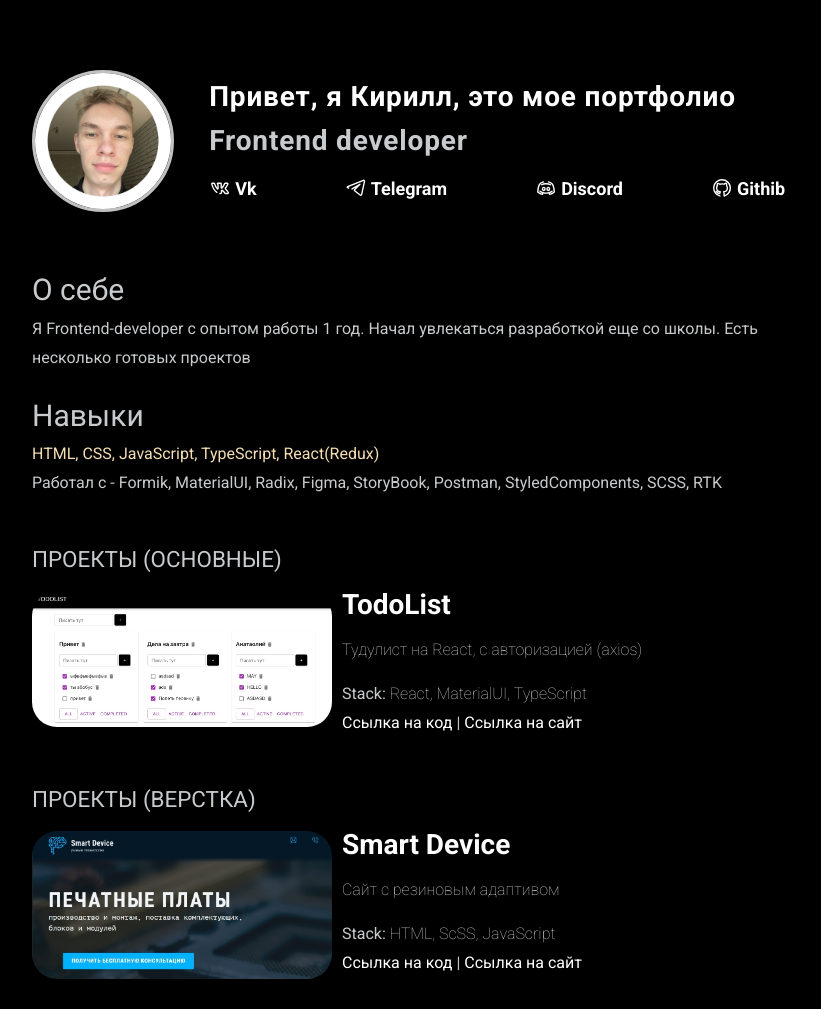
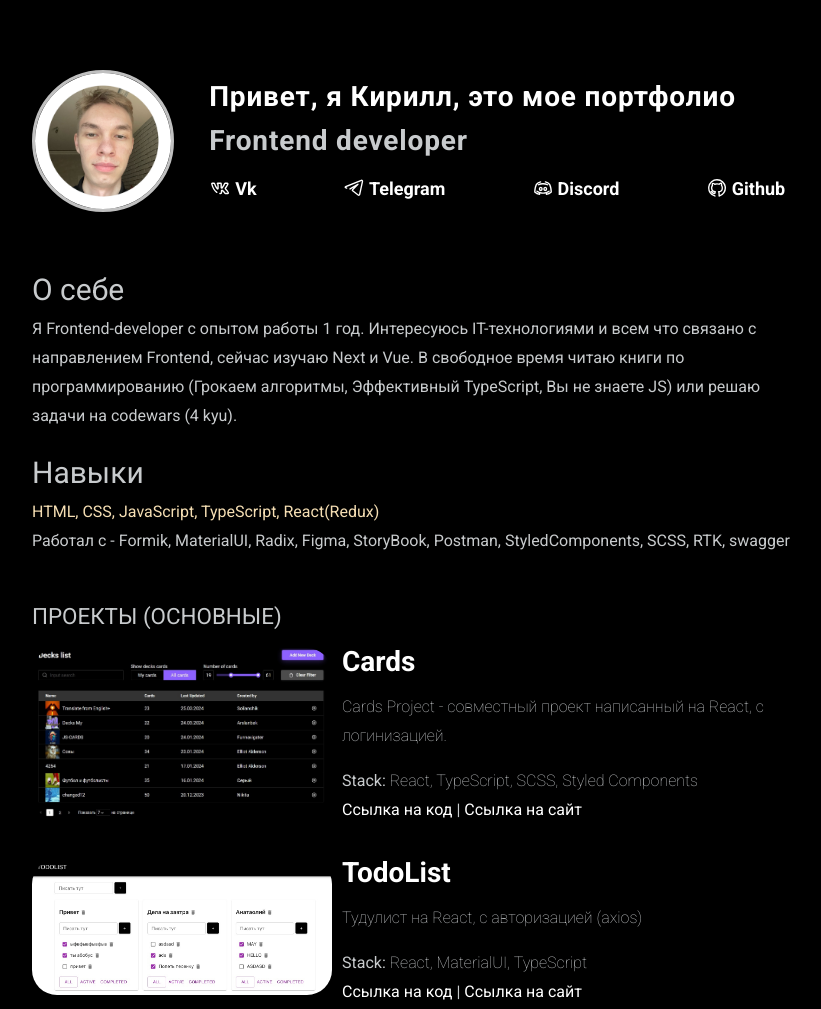
Before and after one commit to camperfail86/portfolio-frontend, a plain HTML site: page index.html in a window 1280 px wide. Shown: the top 1009 px of the page, without its empty margins (228-1049 px from the left). Drawn offline with Linux system fonts and the light colour scheme.

Commit message:
добавление проекта

```diff
--- a/index.html
+++ b/index.html
@@ -24,7 +24,7 @@
               <img src="./assets/img/icons/vk.svg" alt="vk.">
               <span>Vk</span>
             </a>
-            <a href="https://t.me/k1r1lloid" target="_blank" class="content__social-item">
+            <a href="https://t.me/kochkin_dev" target="_blank" class="content__social-item">
               <img src="./assets/img/icons/telegram.svg" alt="telegram.">
               <span>Telegram</span>
             </a>
@@ -34,7 +34,7 @@
             </a>
             <a href="https://github.com/camperfail86" target="_blank" class="content__social-item">
               <img src="./assets/img/icons/github.svg" alt="github.">
-              <span>Githib</span>
+              <span>Github</span>
             </a>
           </nav>
         </div>
@@ -44,7 +44,8 @@
           <div class="main-item__description">
             <h2>О себе</h2>
             <p>Я Frontend-developer с опытом работы 1 год.
-              Начал увлекаться разработкой еще со школы. Есть несколько готовых проектов
+              Интересуюсь IT-технологиями и всем что связано с направлением Frontend, сейчас изучаю Next и Vue.
+              В свободное время читаю книги по программированию (Грокаем алгоритмы, Эффективный TypeScript, Вы не знаете JS) или решаю задачи на codewars (4 kyu).
             </p>
           </div>
         </div>
@@ -52,19 +53,39 @@
           <div class="main-item__description">
             <h2>Навыки</h2>
             <span class="main-item__primary">HTML, CSS, JavaScript, TypeScript, React(Redux)</span>
-            <p>Работал с - Formik, MaterialUI, Radix, Figma, StoryBook, Postman, StyledComponents, SCSS, RTK</p>
+            <p>Работал с - Formik, MaterialUI, Radix, Figma, StoryBook, Postman, StyledComponents, SCSS, RTK, swagger</p>
           </div>
         </div>
         <h2 class="content__subheader">Проекты (Основные)</h2>
 
+        <!-- ! CARDS PROJECT -->
+        <div class="content__main-item project">
+          <a data-fslightbox href="./assets/img/cards.jpg">
+            <img src="./assets/img/cards.jpg" alt="cards.">
+          </a>
+          <div>
+            <div class="main-item__title">
+              <a href="https://flashcards-jet.vercel.app"><span>Cards</span></a>
+            </div>
+            <div class="main-item__description">
+              <p>Cards Project - совместный проект написанный на React, с логинизацией.</p>
+            </div>
+            <div class="main-item__subdescription">
+              <p><span>Stack:</span> React, TypeScript, SCSS, Styled Components</p>
+              <p class="main-item__links"><a href="https://github.com/vasilyocheck/flashcards"><span>Ссылка на код</span></a><span>|</span><a
+                      href="https://flashcards-jet.vercel.app"><span>Ссылка на сайт</span></a></p>
+            </div>
+          </div>
+        </div>
+
         <!-- TODO-LIST -->
         <div class="content__main-item project">
           <a data-fslightbox href="./assets/img/todolist-img.jpeg">
-            <img src="./assets/img/todolist-img.jpeg" alt="fitness">
+            <img src="./assets/img/todolist-img.jpeg" alt="todolist.">
           </a>
           <div>
             <div class="main-item__title">
-              <a href="https://camperfail86.github.io/smart-device-accelerator5/build/"><span>TodoList</span></a>
+              <a href="https://camperfail86.github.io/samurai-todolist/#/login"><span>TodoList</span></a>
             </div>
             <div class="main-item__description">
               <p>Тудулист на React, с авторизацией (axios)</p>
```
Also changed, not shown: assets/img/cards.jpg (added).
